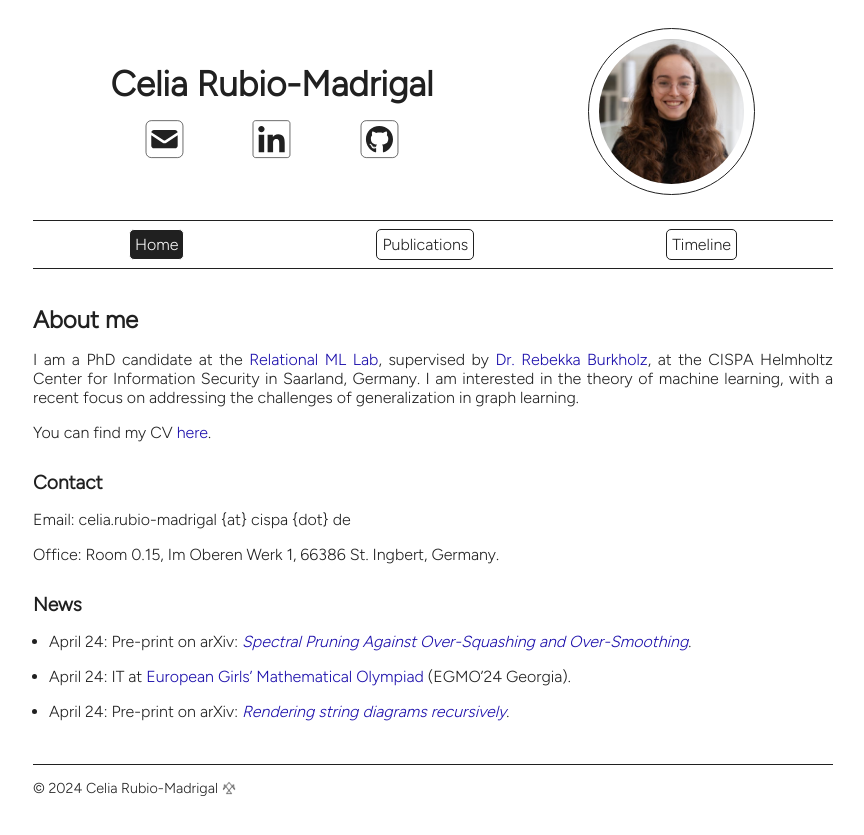
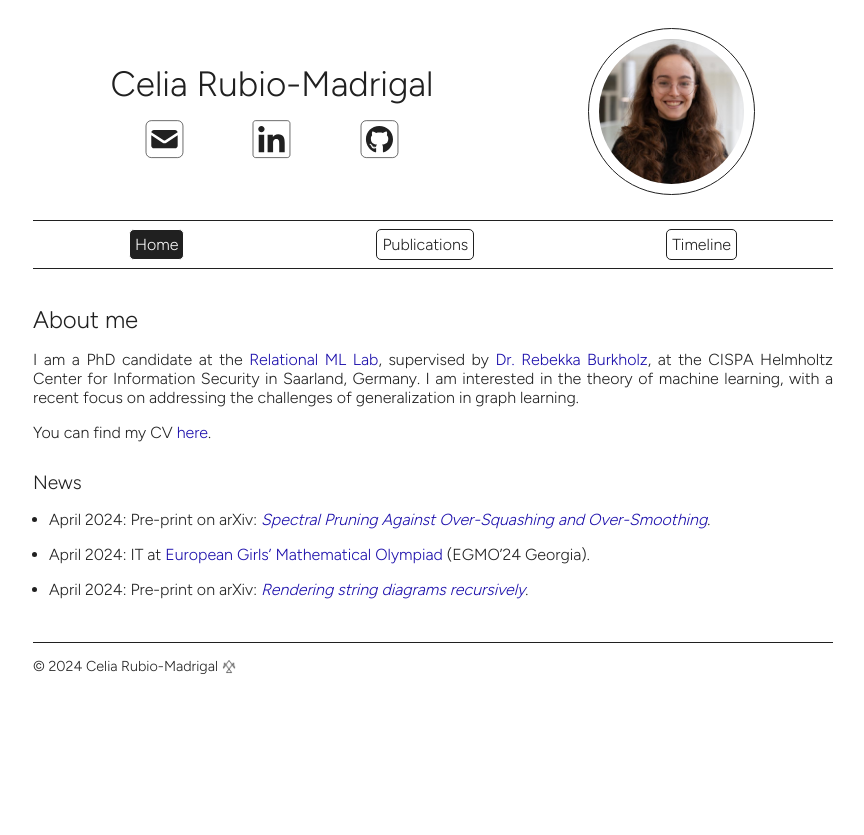
Before and after one commit to celrm/celrm.github.io, a Jekyll site: the page built from _pages/index.md, in a window 1280 px wide. Shown: the top 835 px of the page, without its empty margins (207-1071 px from the left). Built offline with Jekyll 4.4.1, drawn with Linux system fonts in a browser that asks for light colours.

Commit message:
no contact, no bold

```diff
--- a/_data/research.yml
+++ b/_data/research.yml
@@ -1,6 +1,6 @@
 papers:
   - title: Spectral Pruning Against Over-Squashing and Over-Smoothing
-    author_array: [Adarsh Jamadandi, Celia Rubio-Madrigal, Rebekka Burkholz]
+    author_array: [Adarsh Jamadandi*, Celia Rubio-Madrigal*, Rebekka Burkholz]
     type: article
     journal: Pre-print on arXiv
     year: 2024
--- a/_includes/bib.html
+++ b/_includes/bib.html
@@ -34,7 +34,7 @@
             {%- if forloop.first == false -%},&nbsp;{%- endif -%}
             {%- if forloop.last -%}and&nbsp;{%- endif -%}
           {%- endif -%}
-          {%- if author == site.author -%}
+          {%- if author contains site.author -%}
             <u>{{author}}</u>
           {%- else -%}
             {{author}}
--- a/_pages/index.md
+++ b/_pages/index.md
@@ -10,12 +10,6 @@ I am a PhD candidate at the [Relational ML Lab](https://relationalml.github.io),
 
 You can find my CV [here](/assets/RubioMadrigalCelia_cv.pdf).
 
-## Contact
-
-Email: celia.rubio-madrigal {at} cispa {dot} de
-
-Office: Room 0.15, Im Oberen Werk 1, 66386 St. Ingbert, Germany.
-
 ## News
 
 {% for milestone in site.data.news.list %}
--- a/assets/css/style.css
+++ b/assets/css/style.css
@@ -15,11 +15,15 @@ body {
     padding: 20px;
     max-width: 800px;
     text-align: justify;
+
+    h1, h2, h3, h4, h5, h6 {
+        font-weight: 300;
+    }
 }
 
 .site-title {
     font-size:220%;
-    font-weight: bold;
+    /* font-weight: bold; */
     margin-bottom: 25px;
     display: flex;
     justify-content: space-around;
@@ -126,7 +130,7 @@ ol.bibliography {
     }
     .title {
         font-size: 110%;
-        font-weight: bold;
+        /* font-weight: bold; */
     }
     .preview {
         border: 1px solid var(--color-text);
```
Also changed, not shown: _data/news.yml (+23 -23 lines), _pages/news.md (+1 -1 lines).
